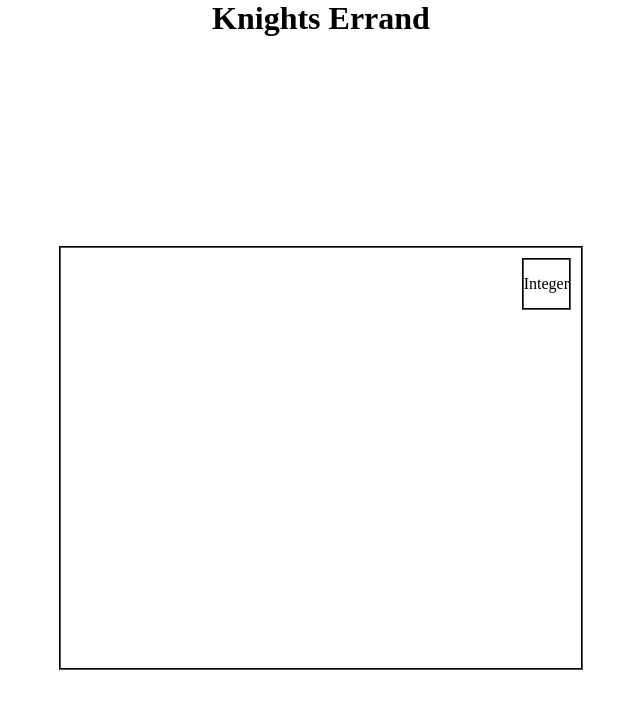
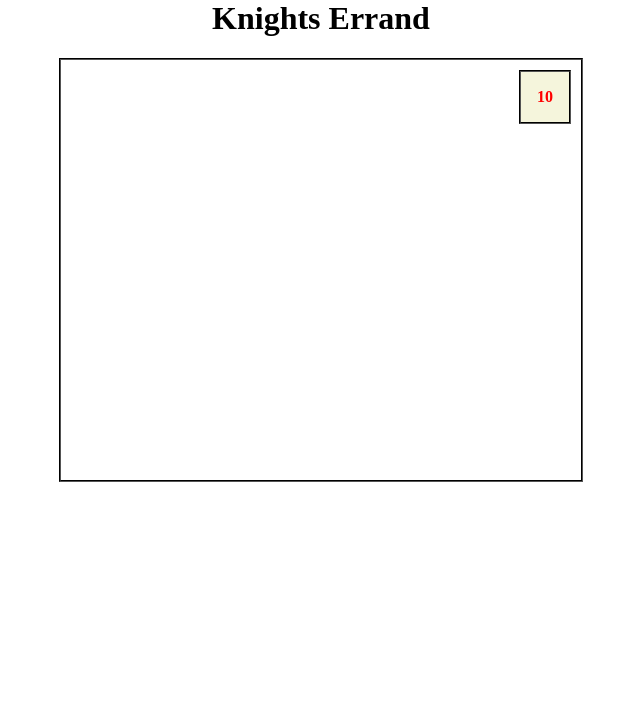
Before and after one commit to jimbowick/knightsErrand, a plain HTML site: page index.html in a window 1280 px wide. Shown: the whole page, without its empty margins (319-959 px from the left). Drawn offline with Linux system fonts and the light colour scheme.

Commit message:
make HealthView

```diff
--- /dev/null
+++ b/HealthView.js
@@ -0,0 +1,16 @@
+class HealthView extends HTMLElement{
+    constructor(){
+        super();
+    }
+
+    connectedCallback(){
+        this.p = document.createElement("p");
+        this.appendChild(this.p);
+    }
+
+    UpdateHealthView(health){
+        this.p.innerHTML = health.toString().bold();
+    }
+}
+
+window.customElements.define('health-view', HealthView);
--- a/index.html
+++ b/index.html
@@ -3,10 +3,9 @@
         <meta http-equiv="Content-Type" content="text/html; charset=utf-8">
         <link rel="stylesheet" type="text/css" href="stylesheet.css">
     </head>
-    <h1 style="text-align:center"><strong>Knights Errand</strong></h1>
-    <div id="wrapper">
+    <h1 id="header"><strong>Knights Errand</strong></h1>
     <div id="main" class="mainView">
-            <div id="health">Integer</div>
+        <health-view id="healthView"></health-view>
         <div id="npc"></div>
         <div id="ally1"></div>
         <div id="ally2"></div>
@@ -16,5 +15,9 @@
         <div id="combatMenu"></div>
         <div id="npcOptions"></div>
     </div>
-    </div>
+    <script type="text/javascript" src="HealthView.js"></script>
+    <script>
+    var healthView = document.getElementById("healthView");
+    healthView.UpdateHealthView(10);
+    </script>
 </html>
--- a/stylesheet.css
+++ b/stylesheet.css
@@ -3,15 +3,12 @@ html, body {
     margin: 0;
 }
 
-#wrapper {
-    min-height: 100%;
-    align-content: center;
+#header{
     text-align: center;
 }
 
-
 .mainView {
-    display: inline-block;
+    margin: auto;
     min-width: 500px;
     max-width: 500px;
     min-height: 400px;
@@ -19,16 +16,14 @@ html, body {
     border-style: groove;
     border-width: 2px;
     border-color: black;
-
 }
 
-#health {
+#healthView {
+    background-color: beige;
+    color: red;
     float: right;
     text-align: center;
-    vertical-align: middle;
-    line-height: 48px;
-    min-width: 25px;
-    max-width: 48px;
+    min-width: 48px;
     min-height: 48px;
     border-style: groove;
     border-width: 2px;
```
Lines whose indentation alone changed are shown as unchanged.
